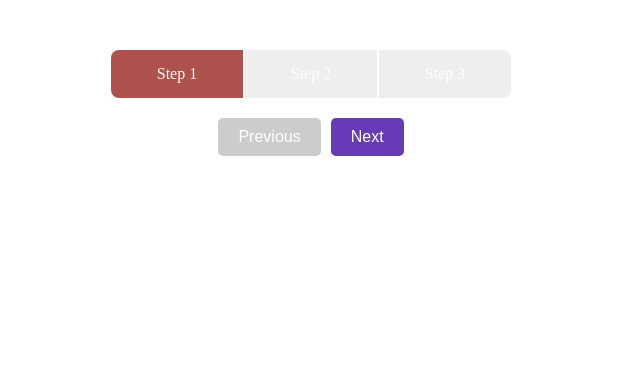
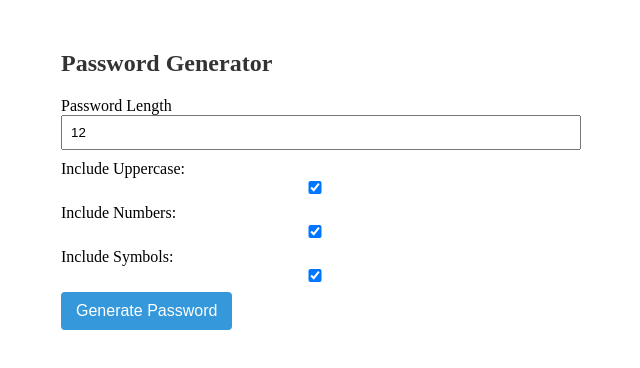
Before and after one commit to riyatdul/my-vue-projects, a Vue app: page / in a window 1280 px wide. Shown: the top 368 px of the page, without its empty margins (329-969 px from the left). Built offline with nearby package versions, Linux system fonts and the light colour scheme.

Commit message:
add/project-7-password-generator

```diff
--- /dev/null
+++ b/src/7-password-generator/App.vue
@@ -0,0 +1,8 @@
+<script setup>
+import PasswordGenerator from './components/PasswordGenerator.vue';
+
+</script>
+
+<template>
+    <PasswordGenerator />
+</template>
--- /dev/null
+++ b/src/7-password-generator/components/PasswordGenerator.vue
@@ -0,0 +1,103 @@
+<script setup>
+import { ref } from 'vue';
+
+const passwordLength = ref(12);
+const includeUppercase = ref(true);
+const includeNumbers = ref(true);
+const includeSymbols = ref(true);
+const generatedPassword = ref("");
+
+const generatePassword = () =>{
+    const lowercaseChars = "abcdefghijklmnopqrstuvwxyz";
+    const uppercaseChars = includeUppercase.value? "ABCDEFGHIJKLMNOPQRSTUVWXYZ": "";
+
+    const numberChars = includeNumbers.value ? "0123456789" : "";
+    const symbolsChars = includeSymbols.value ? "!@#$%^&*()_+[]{}|;:,.<>?/~`" : ""
+
+    const allChars = lowercaseChars + uppercaseChars + numberChars + symbolsChars;
+
+    let password = "";
+    for(let i = 0; i < passwordLength.value; i++){
+        const randomIndex = Math.floor(Math.random() * allChars.length);
+        password += allChars[randomIndex];
+    }
+
+    generatedPassword.value = password;
+}
+</script>
+
+<template>
+    <div class="password-generator-container">
+        <h2 class="password-generator-title">Password Generator</h2>
+        <label for="length">Password Length</label>
+        <input
+          type="number"
+          id="length"
+          v-model="passwordLength"
+          min="4"
+          max="32"
+        >
+        <br />
+        <label for="includeUppercase">Include Uppercase:</label>
+        <input type="checkbox" id="includeUppercase" v-model="includeUppercase">
+        <br />
+        <label for="includeNumbers">Include Numbers:</label>
+        <input type="checkbox" id="includeNumbers" v-model="includeNumbers">
+        <br />
+        <label for="includeSymbols">Include Symbols:</label>
+        <input type="checkbox" id="includeSymbols" v-model="includeSymbols">
+        <br />
+
+        <button @click="generatePassword" class="generate-button">
+            Generate Password
+        </button>
+
+        <button v-if="generatedPassword" class="generated-password">
+            <strong>Your Password:</strong> {{ generatedPassword }}
+        </button>
+
+    </div>
+</template>
+
+<style scoped>
+.password-generator-container {
+  max-width: 500px;
+  margin: 50px auto;
+}
+
+.password-generator-title {
+  font-size: 24px;
+  color: #333;
+  margin-bottom: 20px;
+}
+
+input {
+  width: 100%;
+  padding: 8px;
+  margin-bottom: 10px;
+}
+
+.generate-button {
+  padding: 10px 15px;
+  font-size: 16px;
+  background-color: #3498db;
+  color: #fff;
+  border: none;
+  border-radius: 4px;
+  cursor: pointer;
+}
+
+.generate-button:hover {
+  background-color: #2980b9;
+}
+
+.generated-password {
+  margin-top: 20px;
+  margin-left: 5px;
+  padding: 15px;
+  border: 1px solid #ddd;
+  border-radius: 4px;
+  background-color: #f9f9f9;
+  color: #333;
+}
+</style>
--- a/src/main.js
+++ b/src/main.js
@@ -7,7 +7,8 @@ import { createApp } from 'vue'
 // import App from './2-random-quote-generator/App.vue'
 // import App from './3-calculator/App.vue'
 // import App from './4-accordion-list/App.vue'
-import App from './6-progress-step/App.vue'
+// import App from './6-progress-step/App.vue'
+import App from './7-password-generator/App.vue'
 
 
 createApp(App).mount('#app')
```
